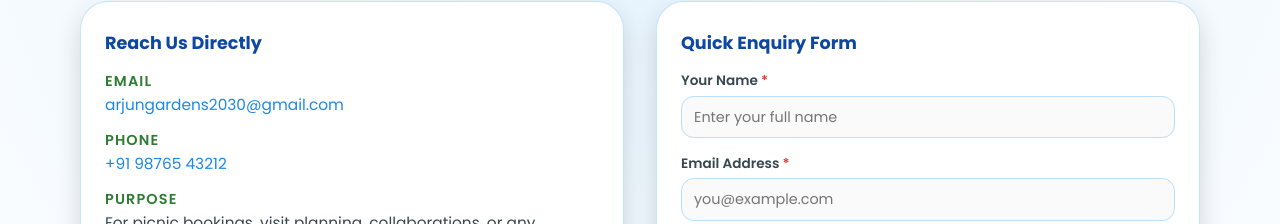
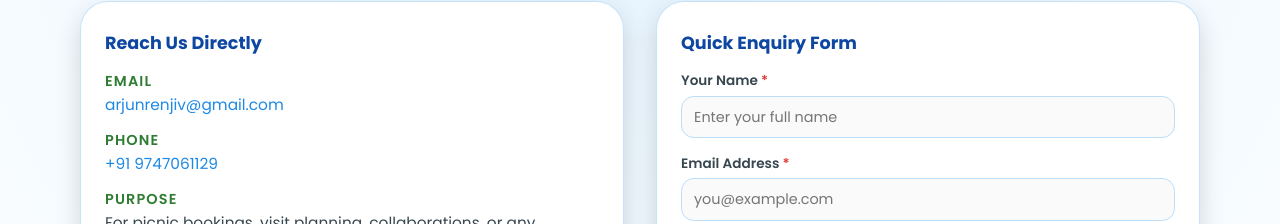
Before and after one commit to arjunrenjiv/FIRSTWEB, a plain HTML site: page index.html in a window 1280 px wide. Shown: the part 1668-1892 px from the top of the page. Drawn offline with Linux system fonts and the light colour scheme.

Commit message:
Changed the contact information

```diff
--- a/index.html
+++ b/index.html
@@ -823,13 +823,13 @@
             <div class="contact-details">
               <div>
                 <span class="label">Email</span>
-                <a href="mailto:arjungardens2030@gmail.com">
-                  arjungardens2030@gmail.com
+                <a href="mailto:arjunrenjiv@gmail.com">
+                  arjunrenjiv@gmail.com
                 </a>
               </div>
               <div>
                 <span class="label">Phone</span>
-                <a href="tel:+919876543212">+91 98765 43212</a>
+                <a href="tel:+919747061129">+91 9747061129</a>
               </div>
               <div>
                 <span class="label">Purpose</span>
```
